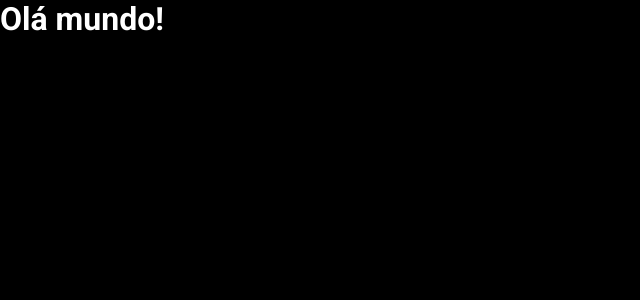
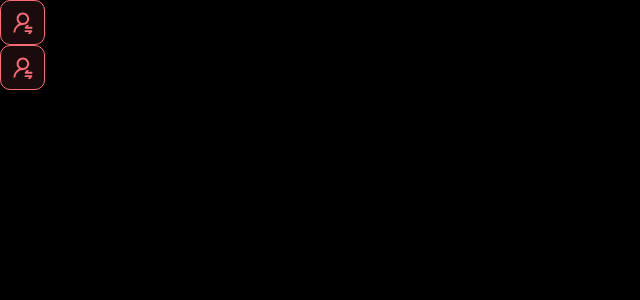
Before and after one commit to EdilsonFilho123/Projeto-Spring-React, a React (Vite) app in the folder frontend/: page / in a window 1280 px wide. Shown: the top 300 px of the page, without its empty margins (0-640 px from the left). Built offline with nearby package versions, Linux system fonts and the light colour scheme.

Commit message:
Criando o primeiro componente no frontend

```diff
--- a/frontend/src/App.tsx
+++ b/frontend/src/App.tsx
@@ -1,6 +1,11 @@
+import NotificationButton from "./components/NotificationButton"
+
 function App() {
   return(
-    <h1>Olá mundo!</h1>
+    <>
+      <NotificationButton />
+      <NotificationButton />
+    </>
   )
 }
 
--- /dev/null
+++ b/frontend/src/components/NotificationButton/index.tsx
@@ -0,0 +1,12 @@
+import icon from "../../assets/img/avatar.svg";
+import './style.css'
+
+function NotificationButton() {
+    return (
+        <div className="dsmeta-red-btn">
+            <img src={icon} alt="Notificar"/>
+        </div>
+    )
+}
+
+export default NotificationButton
--- /dev/null
+++ b/frontend/src/components/NotificationButton/style.css
@@ -0,0 +1,16 @@
+.dsmeta-red-btn{
+    height: 45px;
+    width: 45px;
+    background: rgba(255, 107, 114, 0.1);
+    border: 1px solid #FF6B72;
+    border-radius: 10px;
+    display: flex;
+    align-items: center;
+    justify-content: center;
+    cursor: pointer;
+}
+
+.dsmeta-red-btn img{
+    width: 20px;
+    height: 22px;
+}
```
Also changed, not shown: frontend/src/assets/img/avatar.svg (added).
